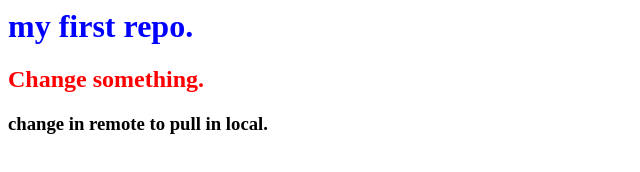
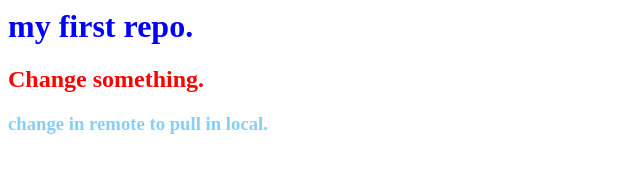
Before and after one commit to Mayankkushwah1718/first, a plain HTML site: page index.html in a window 1280 px wide. Shown: the whole page, without its empty margins (0-640 px from the left). Drawn offline with Linux system fonts and the light colour scheme.

```diff
--- a/style.css
+++ b/style.css
@@ -4,3 +4,6 @@ h2{
 h1{
     color: blue;
 }
+h3{
+    color: lightskyblue;
+}
```
